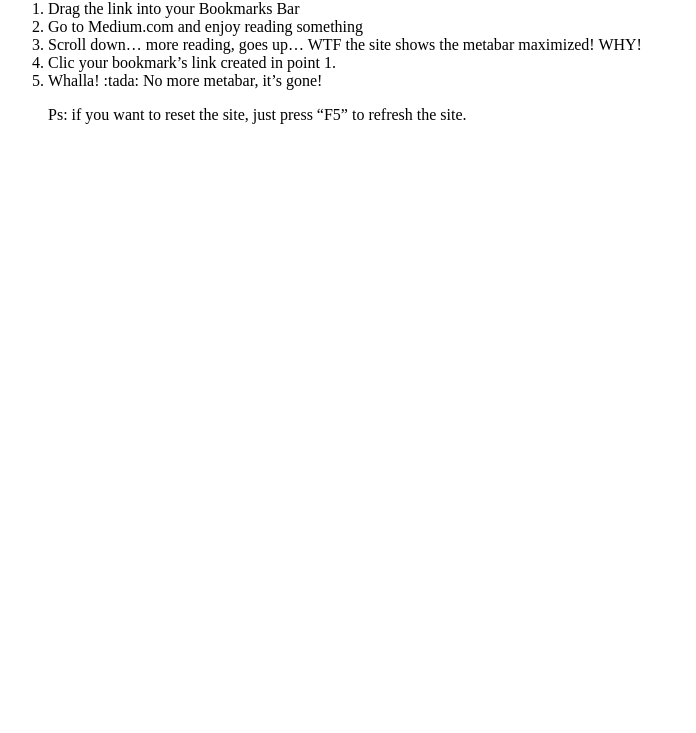
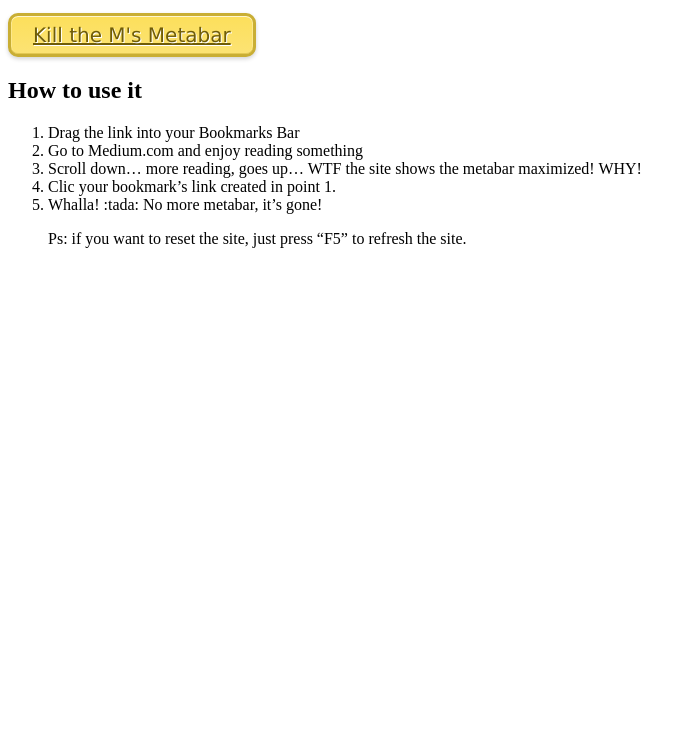
Before and after one commit to SidVal/kill-metabar-maximized, a plain HTML site: page docs/index.html in a window 1280 px wide. Shown: the part 67-800 px from the top of the page, without its empty margins (0-696 px from the left). Drawn offline with Linux system fonts and the light colour scheme.

Commit message:
Update index.html

```diff
--- a/docs/index.html
+++ b/docs/index.html
@@ -5,8 +5,44 @@
     <meta charset="utf-8">
     <meta name="description" content="Just kill the metabar when its maximized">
     <meta name="keywords" content="medium, metabar, css">
+    <style>
+.btn-class{
+    display: inline-block;
+    border:3px solid #C9AE34;
+    color: #705D07;
+    border-radius: 10px 10px 10px 10px;
+    -webkit-border-radius: 10px 10px 10px 10px;
+    -moz-border-radius: 10px 10px 10px 10px;
+    font-family: Verdana;
+    width: auto;
+    height: auto;
+    font-size: 20px;
+    padding: 7px 22px;
+    box-shadow: inset 0 1px 0 0 #FFF6CE,inset 0 -1px 0 0 #E3C852,inset 0 0 0 1px #FCE88D,0 2px 4px 0 #D4D4D4;
+    -moz-box-shadow: inset 0 1px 0 0 #FFF6CE,inset 0 -1px 0 0 #E3C852,inset 0 0 0 1px #FCE88D,0 2px 4px 0 #D4D4D4;
+    -webkit-box-shadow: inset 0 1px 0 0 #FFF6CE,inset 0 -1px 0 0 #E3C852,inset 0 0 0 1px #FCE88D,0 2px 4px 0 #D4D4D4;
+    text-shadow: 1px 1px 0 #FFFFFF;
+    background-image: linear-gradient(to top, #FCE374, #FCDF5B);
+    background-color: #FCE374;
+    }
+.btn-class:hover, .btn-class:active{
+    border:3px solid #967D09;
+    color: #705D07;
+    box-shadow: inset 0 1px 0 0 #FFF6CE,inset 0 -1px 0 0 #E3C852,inset 0 0 0 1px #FCE88D;
+    -moz-box-shadow: inset 0 1px 0 0 #FFF6CE,inset 0 -1px 0 0 #E3C852,inset 0 0 0 1px #FCE88D;
+    -webkit-box-shadow: inset 0 1px 0 0 #FFF6CE,inset 0 -1px 0 0 #E3C852,inset 0 0 0 1px #FCE88D;
+    background-color: #FCDF5B;
+    }
+</style>
 </head>
 <body>
+
+    <h1>Kill the Medium's Metabar</h1>
+
+    <p>
+        <a class="btn-class" href="javascript:(function()%7B(function(i%2Cn%2Cj%2Ce%2Cc%2Ct%2Ccss)%7B%20css%3Di.createElement(n)%3Bt%3Di.getElementsByTagName(c)%5B0%5D%3Bcss.href%3Dj%3Bcss.rel%3De%3B%20t.insertAdjacentElement('beforeend'%2Ccss)%3B%7D)%20(document%2C'link'%2C'https%3A%2F%2Fcdn.rawgit.com%2FSidVal%2Fkill-metabar-maximized%2Fmaster%2Fkill-metabar.css'%2C'stylesheet'%2C'head')%7D)()">Kill the M's Metabar</a>
+    </p>
+
     <h2 id="how-to-use-it">How to use it</h2>
 
 <ol>
```
